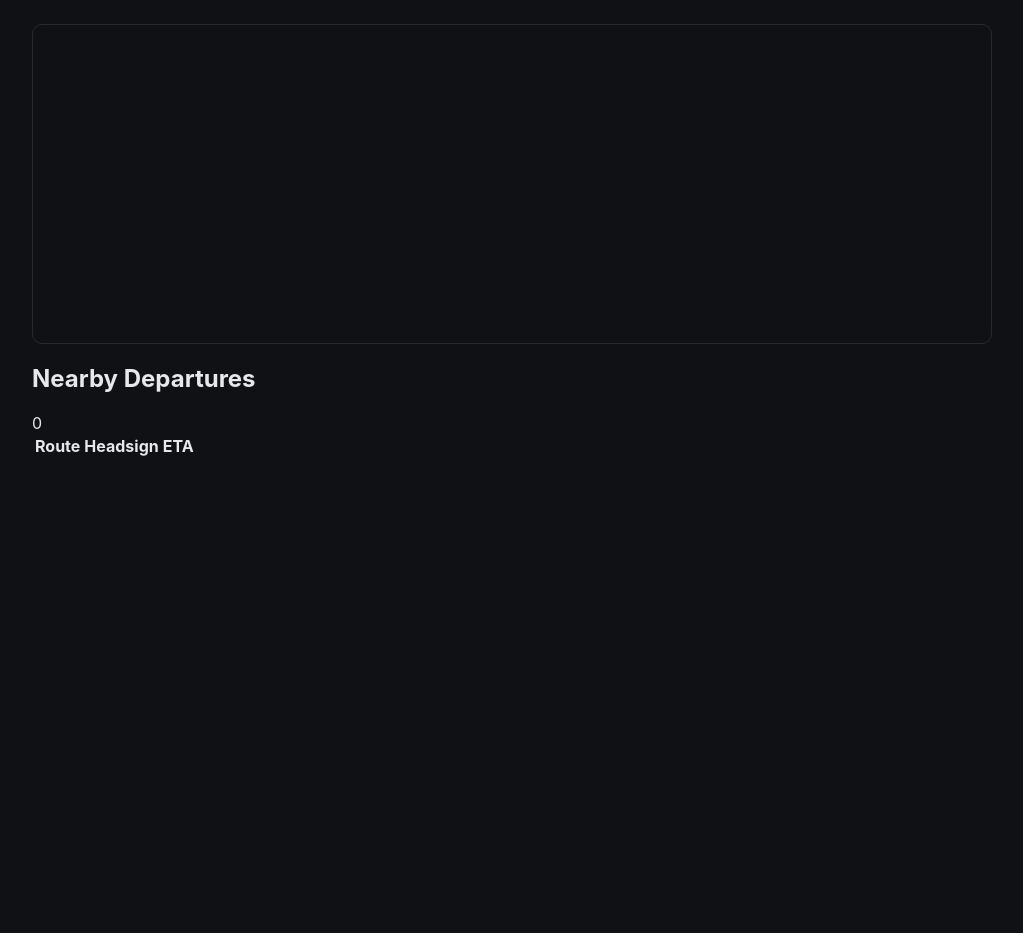
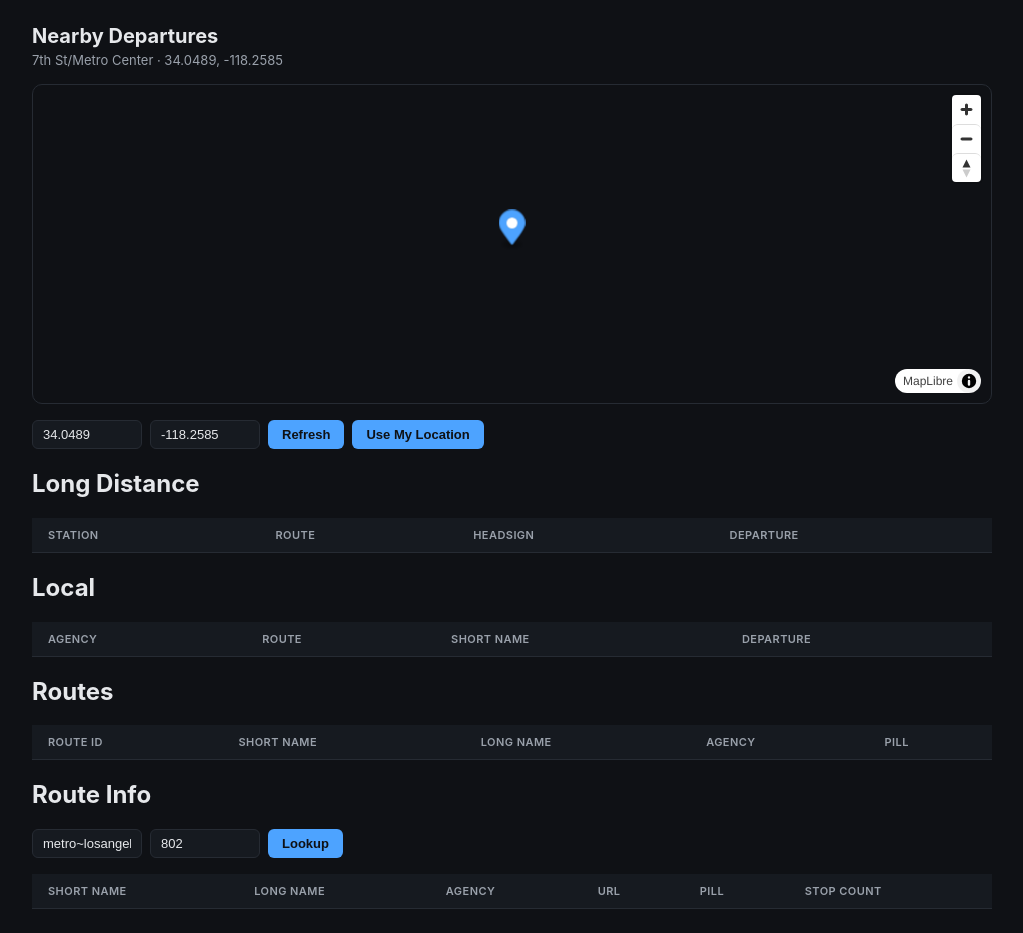
Before and after one commit to matwin04/MattMaps, a plain HTML site: page index.html in a window 1280 px wide. Shown: the whole page, without its empty margins (128-1151 px from the left). Before the commit the page ends 800 px from the top, so only its background shows below. Drawn offline with nearby package versions, Linux system fonts and the light colour scheme; no server answers.

Commit message:
Update index.html

```diff
--- a/index.html
+++ b/index.html
@@ -1,63 +1,89 @@
-<!DOCTYPE html>
+<!doctype html>
 <html lang="en">
     <head>
         <meta charset="UTF-8" />
-  <meta name="viewport" content="width=device-width, initial-scale=1.0"/>
-  <title>Metro Realtime Vehicles</title>
-
-  <link
-    rel="stylesheet"
-    href="https://unpkg.com/maplibre-gl@4/dist/maplibre-gl.css"
-  />
-  <link rel="stylesheet" href="styles.css" />
-
-  <style>
-    .popup-title {
-      font-size: 16px;
-      font-weight: bold;
-      margin-bottom: 6px;
-    }
-
-    .delay-late {
-      color: red;
-      font-weight: bold;
-    }
-
-    .delay-ontime {
-      color: green;
-      font-weight: bold;
-    }
-  </style>
+        <meta name="viewport" content="width=device-width, initial-scale=1.0" />
+        <title>Nearby Departures - 7th St/Metro Center</title>
+        <link href="styles.css" rel="stylesheet" />
+        <link rel="stylesheet" href="https://unpkg.com/maplibre-gl@4/dist/maplibre-gl.css" />
     </head>
     <body>
-
         <div id="app">
+            <h1>Nearby Departures</h1>
+            <div class="subtitle" id="coord-label">7th St/Metro Center &middot; 34.0489, -118.2585</div>
             <div id="map"></div>
-
-  <aside id="sidebar">
-    <div class="sidebar-header">
-      <h2>Nearby Departures</h2>
-      <span id="departure-count">0</span>
+            <div class="controls">
+                <input type="text" id="lat-input" value="34.0489" />
+                <input type="text" id="lon-input" value="-118.2585" />
+                <button id="refresh-btn">Refresh</button>
+                <button id="locate-btn">Use My Location</button>
             </div>
-    <div class="sidebar-body">
-      <table class="vehicle-table">
+            <h2>Long Distance</h2>
+            <div class="table-scroll">
+                <table id="longDistanceDepartures" class="departure-table">
                     <thead>
                         <tr>
+                            <th>Station</th>
                             <th>Route</th>
                             <th>Headsign</th>
-            <th>ETA</th>
+                            <th>Departure</th>
                         </tr>
                     </thead>
-        <tbody id="departure-table-body">
-          <!-- rows injected by script.js -->
-        </tbody>
+                    <tbody id="longDistanceDepartures_body"></tbody>
                 </table>
             </div>
-  </aside>
+            <h2>Local</h2>
+            <div class="table-scroll">
+                <table id="localDepartures" class="departure-table">
+                    <thead>
+                        <tr>
+                            <th>Agency</th>
+                            <th>Route</th>
+                            <th>Short Name</th>
+                            <th>Departure</th>
+                        </tr>
+                    </thead>
+                    <tbody id="localDepartures_body"></tbody>
+                </table>
             </div>
-
+            <h2>Routes</h2>
+            <div class="table-scroll">
+                <table id="routesTable" class="departure-table">
+                    <thead>
+                        <tr>
+                            <th>Route ID</th>
+                            <th>Short Name</th>
+                            <th>Long Name</th>
+                            <th>Agency</th>
+                            <th>Pill</th>
+                        </tr>
+                    </thead>
+                    <tbody id="routesTable_body"></tbody>
+                </table>
+            </div>
+            <h2>Route Info</h2>
+            <div class="controls">
+                <input type="text" id="chateau-input" placeholder="chateau" value="metro~losangeles" />
+                <input type="text" id="route-id-input" placeholder="route_id" value="802" />
+                <button id="route-info-btn">Lookup</button>
+            </div>
+            <div class="table-scroll">
+                <table id="routeInfo" class="departure-table">
+                    <thead>
+                        <tr>
+                            <th>Short Name</th>
+                            <th>Long Name</th>
+                            <th>Agency</th>
+                            <th>URL</th>
+                            <th>Pill</th>
+                            <th>Stop Count</th>
+                        </tr>
+                    </thead>
+                    <tbody id="routeInfo_body"></tbody>
+                </table>
+            </div>
+        </div>
         <script src="https://unpkg.com/maplibre-gl@4/dist/maplibre-gl.js"></script>
-
-<script src="script.js"></script>
+        <script src="map.js"></script>
     </body>
 </html>
```
Lines whose indentation alone changed are shown as unchanged.
